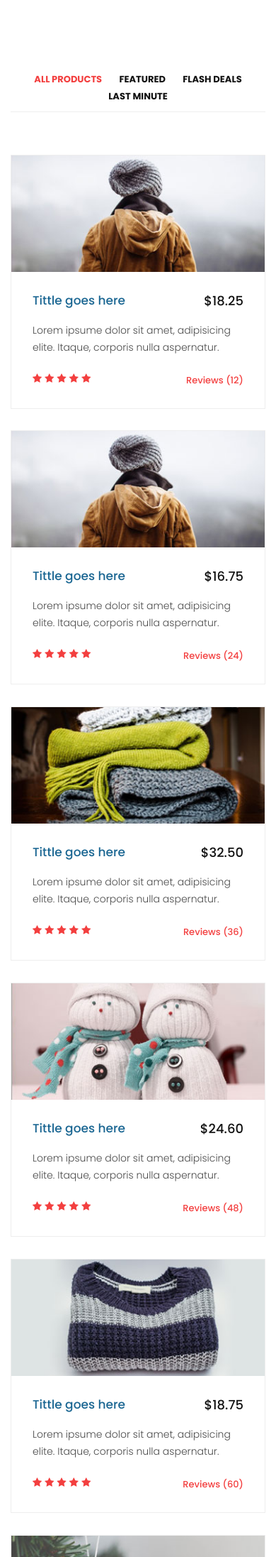
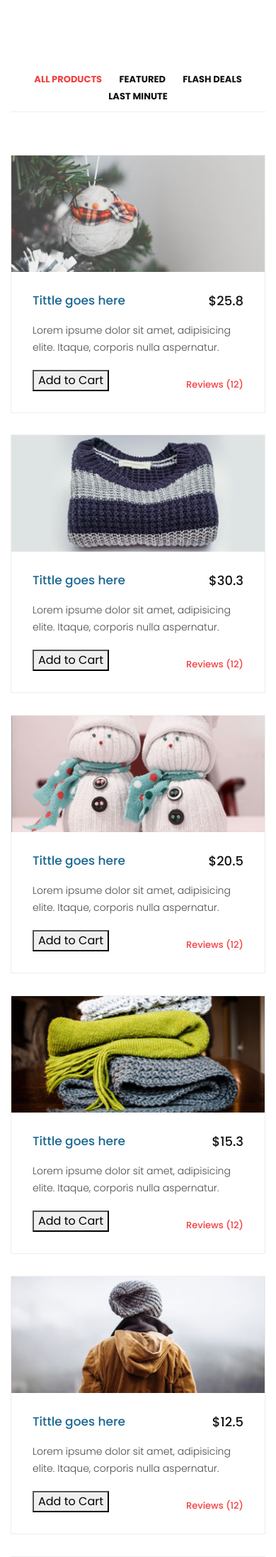
Before and after one commit to HoagSon/IE221, a Django app: page /Product/ in a window 390 px wide. Shown: the part 426-2619 px from the top of the page at 71% size. Run offline with Django 3.2, Linux system fonts and the light colour scheme; data comes from the database, SQL or seed files in the repository; both versions use the stored data as it was after the commit; some libraries are stand-ins or nearby versions.

Commit message:
edit products.html

```diff
--- a/EcommerceWeb/settings.py
+++ b/EcommerceWeb/settings.py
@@ -123,3 +123,7 @@ STATIC_URL = '/static/'
 STATICFILES_DIRS = [
     os.path.join(BASE_DIR, 'Static')
 ]
+
+MEDIA_URL = '/images/'
+
+MEDIA = os.path.join(BASE_DIR, 'Static/images')
--- a/EcommerceWeb/urls.py
+++ b/EcommerceWeb/urls.py
@@ -15,8 +15,12 @@ Including another URLconf
 """
 from django.contrib import admin
 from django.urls import path, include
+from django.conf.urls.static import static
+from django.conf import settings
+
 
 urlpatterns = [
     path('admin/', admin.site.urls),
     path('', include('core.urls'))
 ]
+urlpatterns += static(settings.MEDIA_URL, document_root=settings.MEDIA_ROOT)
--- a/Static/homepage/assets/css/templatemo-sixteen.css
+++ b/Static/homepage/assets/css/templatemo-sixteen.css
@@ -666,7 +666,6 @@ footer .inner-content p a {
 }
 
 
-
 /* Team Members */
 
 .team-members {
--- a/Template/Homepage/base.html
+++ b/Template/Homepage/base.html
@@ -1,4 +1,5 @@
 <!DOCTYPE html>
+{% load static %}
 <html lang="en">
 
   <head>
--- a/Template/Homepage/products.html
+++ b/Template/Homepage/products.html
@@ -104,114 +104,22 @@ https://templatemo.com/tm-546-sixteen-clothing
           <div class="col-md-12">
             <div class="filters-content">
                 <div class="row grid">
+                    {% for product in products %}
                     <div class="col-lg-4 col-md-4 all des">
                       <div class="product-item">
-                        <a href="#"><img src="{% static 'homepage/assets/images/product_02.jpg' %}" alt=""></a>
+                        <a href="#"><img src="{{product.imageURL}}" alt=""></a>
                         <div class="down-content">
-                          <a href="#"><h4>Tittle goes here</h4></a>
-                          <h6>$18.25</h6>
+                          <a href="#"><h4>{{product.name}}</h4></a>
+                          <h6>${{product.price|floatformat}}</h6>
                           <p>Lorem ipsume dolor sit amet, adipisicing elite. Itaque, corporis nulla aspernatur.</p>
                           <ul class="stars">
-                            <li><i class="fa fa-star"></i></li>
-                            <li><i class="fa fa-star"></i></li>
-                            <li><i class="fa fa-star"></i></li>
-                            <li><i class="fa fa-star"></i></li>
-                            <li><i class="fa fa-star"></i></li>
+                            <button>Add to Cart</button>
                           </ul>
                           <span>Reviews (12)</span>
                         </div>
                       </div>
                     </div>
-                    <div class="col-lg-4 col-md-4 all dev">
-                      <div class="product-item">
-                        <a href="#"><img src="{% static 'homepage/assets/images/product_02.jpg' %}" alt=""></a>
-                        <div class="down-content">
-                          <a href="#"><h4>Tittle goes here</h4></a>
-                          <h6>$16.75</h6>
-                          <p>Lorem ipsume dolor sit amet, adipisicing elite. Itaque, corporis nulla aspernatur.</p>
-                          <ul class="stars">
-                            <li><i class="fa fa-star"></i></li>
-                            <li><i class="fa fa-star"></i></li>
-                            <li><i class="fa fa-star"></i></li>
-                            <li><i class="fa fa-star"></i></li>
-                            <li><i class="fa fa-star"></i></li>
-                          </ul>
-                          <span>Reviews (24)</span>
-                        </div>
-                      </div>
-                    </div>
-                    <div class="col-lg-4 col-md-4 all gra">
-                      <div class="product-item">
-                        <a href="#"><img src="{% static 'homepage/assets/images/product_03.jpg' %}" alt=""></a>
-                        <div class="down-content">
-                          <a href="#"><h4>Tittle goes here</h4></a>
-                          <h6>$32.50</h6>
-                          <p>Lorem ipsume dolor sit amet, adipisicing elite. Itaque, corporis nulla aspernatur.</p>
-                          <ul class="stars">
-                            <li><i class="fa fa-star"></i></li>
-                            <li><i class="fa fa-star"></i></li>
-                            <li><i class="fa fa-star"></i></li>
-                            <li><i class="fa fa-star"></i></li>
-                            <li><i class="fa fa-star"></i></li>
-                          </ul>
-                          <span>Reviews (36)</span>
-                        </div>
-                      </div>
-                    </div>
-                    <div class="col-lg-4 col-md-4 all gra">
-                      <div class="product-item">
-                        <a href="#"><img src="{% static 'homepage/assets/images/product_04.jpg' %}" alt=""></a>
-                        <div class="down-content">
-                          <a href="#"><h4>Tittle goes here</h4></a>
-                          <h6>$24.60</h6>
-                          <p>Lorem ipsume dolor sit amet, adipisicing elite. Itaque, corporis nulla aspernatur.</p>
-                          <ul class="stars">
-                            <li><i class="fa fa-star"></i></li>
-                            <li><i class="fa fa-star"></i></li>
-                            <li><i class="fa fa-star"></i></li>
-                            <li><i class="fa fa-star"></i></li>
-                            <li><i class="fa fa-star"></i></li>
-                          </ul>
-                          <span>Reviews (48)</span>
-                        </div>
-                      </div>
-                    </div>
-                    <div class="col-lg-4 col-md-4 all dev">
-                      <div class="product-item">
-                        <a href="#"><img src="{% static 'homepage/assets/images/product_05.jpg' %}" alt=""></a>
-                        <div class="down-content">
-                          <a href="#"><h4>Tittle goes here</h4></a>
-                          <h6>$18.75</h6>
-                          <p>Lorem ipsume dolor sit amet, adipisicing elite. Itaque, corporis nulla aspernatur.</p>
-                          <ul class="stars">
-                            <li><i class="fa fa-star"></i></li>
-                            <li><i class="fa fa-star"></i></li>
-                            <li><i class="fa fa-star"></i></li>
-                            <li><i class="fa fa-star"></i></li>
-                            <li><i class="fa fa-star"></i></li>
-                          </ul>
-                          <span>Reviews (60)</span>
-                        </div>
-                      </div>
-                    </div>
-                    <div class="col-lg-4 col-md-4 all des">
-                      <div class="product-item">
-                        <a href="#"><img src="{% static 'homepage/assets/images/product_06.jpg' %}" alt=""></a>
-                        <div class="down-content">
-                          <a href="#"><h4>Tittle goes here</h4></a>
-                          <h6>$12.50</h6>
-                          <p>Lorem ipsume dolor sit amet, adipisicing elite. Itaque, corporis nulla aspernatur.</p>
-                          <ul class="stars">
-                            <li><i class="fa fa-star"></i></li>
-                            <li><i class="fa fa-star"></i></li>
-                            <li><i class="fa fa-star"></i></li>
-                            <li><i class="fa fa-star"></i></li>
-                            <li><i class="fa fa-star"></i></li>
-                          </ul>
-                          <span>Reviews (72)</span>
-                        </div>
-                      </div>
-                    </div>
+                    {% endfor %}
                 </div>
             </div>
           </div>
--- a/core/models.py
+++ b/core/models.py
@@ -14,9 +14,16 @@ class Product(models.Model):
     name = models.CharField(max_length=200, null=True)
     price = models.FloatField()
     digital = models.BooleanField(default=False, null=True, blank=False)
-
+    image = models.ImageField(null=True, blank=True)
     def __str__(self):
         return self.name
+    @property
+    def imageURL(self):
+        try:
+            url = self.image.url
+        except:
+            url = ''
+        return url
 
 class Order(models.Model):
     customer = models.ForeignKey(Customer, on_delete=models.SET_NULL, blank=True, null=True)
```
Also changed, not shown: db.sqlite3.
